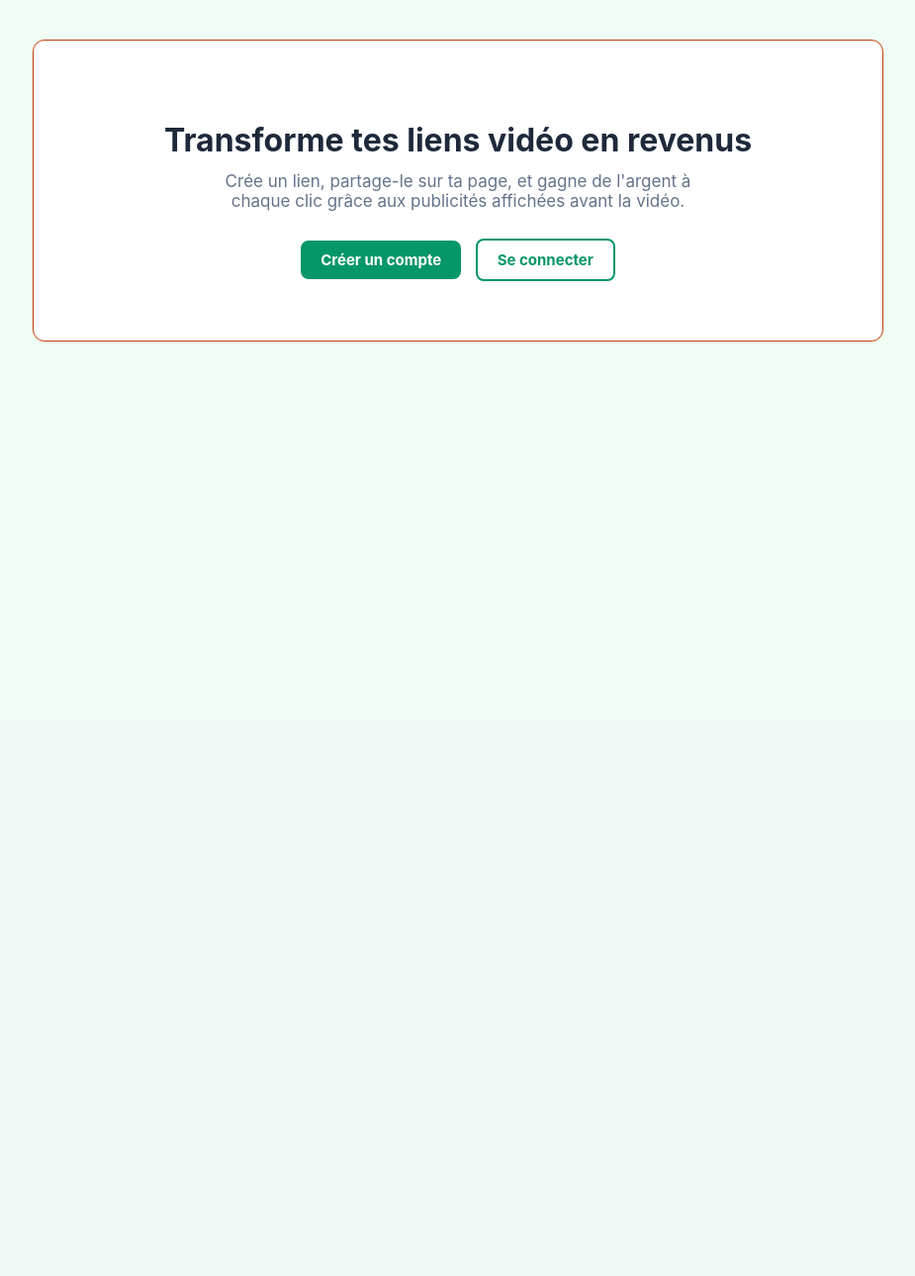
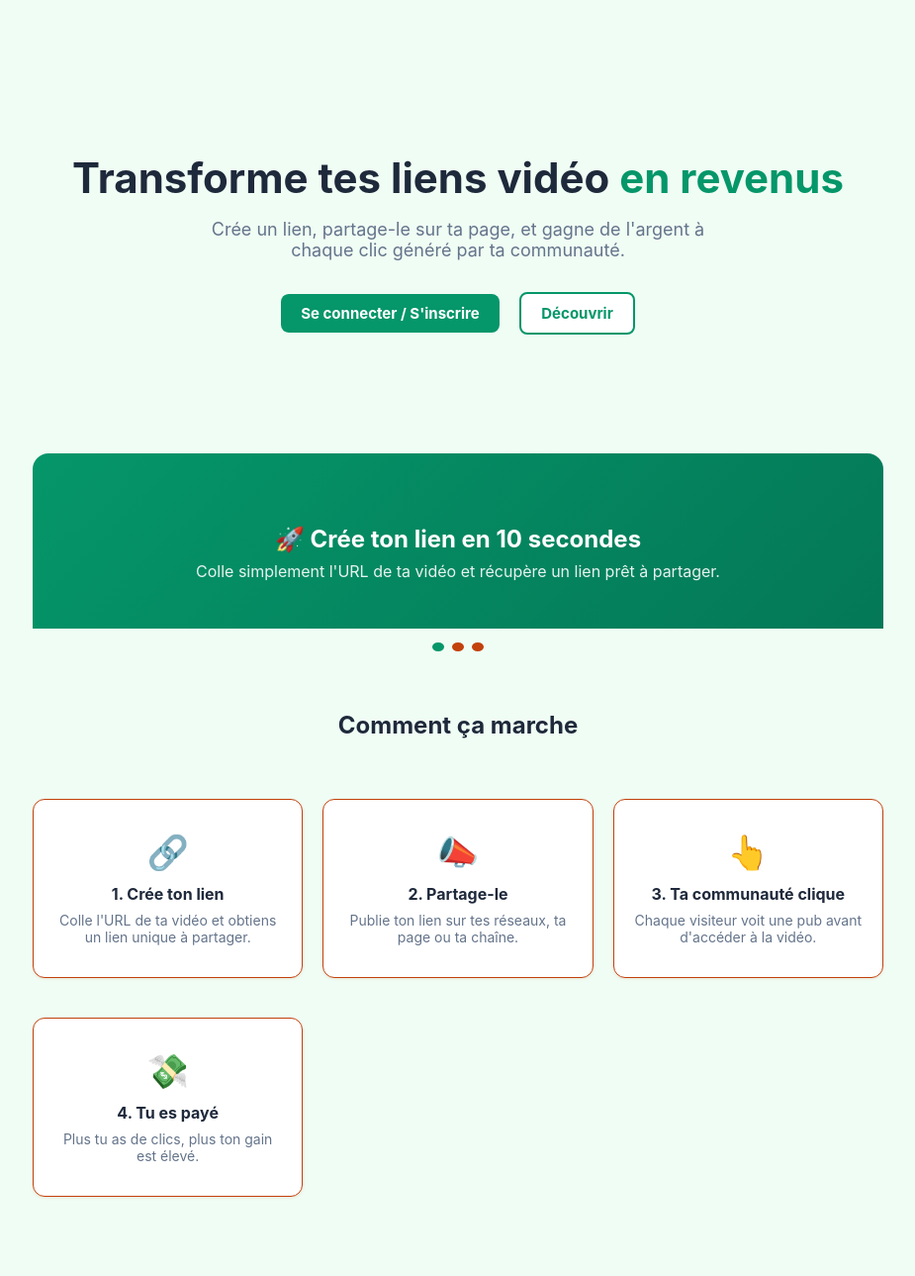
Before and after one commit to adamasavadogoel12-coder/linkcash, a Django app: page / in a window 1280 px wide. Shown: the part 72-1361 px from the top of the page at 99% size, without its empty margins (177-1102 px from the left). Before the commit the page ends 419 px from the top, so only its background shows below. Run offline with Django 5.2, Linux system fonts and the light colour scheme.

Commit message:
Update home.html

```diff
--- a/links/templates/links/home.html
+++ b/links/templates/links/home.html
@@ -1,12 +1,179 @@
 {% extends 'links/base.html' %}
-{% block title %}MonSiteLink – Accueil{% endblock %}
+{% block title %}MonSiteLink – Partage, clique, gagne{% endblock %}
+
 {% block content %}
-<div class="card" style="text-align:center; padding: 60px 24px;">
-  <h1 style="font-size: 32px; margin-bottom: 12px;">Transforme tes liens vidéo en revenus</h1>
-  <p style="color: var(--text-light); font-size: 17px; max-width: 500px; margin: 0 auto 28px;">
-    Crée un lien, partage-le sur ta page, et gagne de l'argent à chaque clic grâce aux publicités affichées avant la vidéo.
-  </p>
-  <a href="{% url 'signup' %}" class="btn btn-primary" style="margin-right:10px;">Créer un compte</a>
-  <a href="{% url 'login' %}" class="btn btn-outline">Se connecter</a>
+
+<!-- AOS (Animate On Scroll) -->
+<link href="https://cdnjs.cloudflare.com/ajax/libs/aos/2.3.4/aos.css" rel="stylesheet">
+
+<style>
+  .hero {
+    text-align: center;
+    padding: 80px 20px 60px;
+  }
+  .hero h1 {
+    font-size: 42px;
+    line-height: 1.2;
+    margin-bottom: 16px;
+  }
+  .hero h1 span { color: var(--primary); }
+  .hero p {
+    font-size: 18px;
+    color: var(--text-light);
+    max-width: 560px;
+    margin: 0 auto 32px;
+  }
+  .hero-cta a {
+    margin: 0 8px;
+    transition: transform 0.2s ease, box-shadow 0.2s ease;
+  }
+  .hero-cta a:hover {
+    transform: translateY(-2px);
+    box-shadow: 0 6px 16px rgba(5,150,105,0.25);
+  }
+
+  /* Carrousel */
+  .slider-wrap {
+    max-width: 900px;
+    margin: 60px auto;
+    position: relative;
+    overflow: hidden;
+    border-radius: 16px;
+  }
+  .slider-track {
+    display: flex;
+    transition: transform 0.5s ease;
+  }
+  .slide {
+    min-width: 100%;
+    background: linear-gradient(135deg, var(--primary), #047857);
+    color: white;
+    padding: 48px 32px;
+    text-align: center;
+  }
+  .slide h3 { font-size: 24px; margin-bottom: 8px; }
+  .slide p { opacity: 0.9; margin: 0; }
+  .slider-dots {
+    display: flex;
+    justify-content: center;
+    gap: 8px;
+    margin-top: 14px;
+  }
+  .dot {
+    width: 9px; height: 9px;
+    border-radius: 50%;
+    background: var(--border);
+    cursor: pointer;
+    border: none;
+  }
+  .dot.active { background: var(--primary); }
+
+  /* Grille de fonctionnalités */
+  .features {
+    display: grid;
+    grid-template-columns: repeat(auto-fit, minmax(220px, 1fr));
+    gap: 20px;
+    margin: 60px 0;
+  }
+  .feature-card {
+    text-align: center;
+    padding: 32px 20px;
+    transition: transform 0.25s ease, box-shadow 0.25s ease;
+  }
+  .feature-card:hover {
+    transform: translateY(-4px);
+    box-shadow: 0 10px 24px rgba(0,0,0,0.08);
+  }
+  .feature-icon { font-size: 34px; margin-bottom: 12px; }
+  .feature-card h4 { margin: 0 0 8px; }
+  .feature-card p { color: var(--text-light); font-size: 14px; margin: 0; }
+</style>
+
+<!-- HERO -->
+<section class="hero" data-aos="fade-up">
+  <h1>Transforme tes liens vidéo <span>en revenus</span></h1>
+  <p>Crée un lien, partage-le sur ta page, et gagne de l'argent à chaque clic généré par ta communauté.</p>
+  <div class="hero-cta">
+    <a href="{% url 'signup' %}" class="btn btn-primary">Se connecter / S'inscrire</a>
+    <a href="#features" class="btn btn-outline">Découvrir</a>
+  </div>
+</section>
+
+<!-- CARROUSEL -->
+<div class="slider-wrap" data-aos="fade-up" data-aos-delay="100">
+  <div class="slider-track" id="sliderTrack">
+    <div class="slide">
+      <h3>🚀 Crée ton lien en 10 secondes</h3>
+      <p>Colle simplement l'URL de ta vidéo et récupère un lien prêt à partager.</p>
+    </div>
+    <div class="slide">
+      <h3>📈 Suis tes clics en temps réel</h3>
+      <p>Ton dashboard affiche le nombre de clics généré par chacun de tes liens.</p>
+    </div>
+    <div class="slide">
+      <h3>💰 Plus de clics, plus de revenus</h3>
+      <p>Chaque clic sur ton lien compte — partage-le partout où ta communauté te suit.</p>
+    </div>
+  </div>
+  <div class="slider-dots" id="sliderDots"></div>
 </div>
+
+<!-- GRILLE DE FONCTIONNALITÉS -->
+<section id="features">
+  <h2 style="text-align:center;" data-aos="fade-up">Comment ça marche</h2>
+  <div class="features">
+    <div class="card feature-card" data-aos="fade-up" data-aos-delay="0">
+      <div class="feature-icon">🔗</div>
+      <h4>1. Crée ton lien</h4>
+      <p>Colle l'URL de ta vidéo et obtiens un lien unique à partager.</p>
+    </div>
+    <div class="card feature-card" data-aos="fade-up" data-aos-delay="100">
+      <div class="feature-icon">📣</div>
+      <h4>2. Partage-le</h4>
+      <p>Publie ton lien sur tes réseaux, ta page ou ta chaîne.</p>
+    </div>
+    <div class="card feature-card" data-aos="fade-up" data-aos-delay="200">
+      <div class="feature-icon">👆</div>
+      <h4>3. Ta communauté clique</h4>
+      <p>Chaque visiteur voit une pub avant d'accéder à la vidéo.</p>
+    </div>
+    <div class="card feature-card" data-aos="fade-up" data-aos-delay="300">
+      <div class="feature-icon">💸</div>
+      <h4>4. Tu es payé</h4>
+      <p>Plus tu as de clics, plus ton gain est élevé.</p>
+    </div>
+  </div>
+</section>
+
+<!-- AOS JS -->
+<script src="https://cdnjs.cloudflare.com/ajax/libs/aos/2.3.4/aos.js"></script>
+<script>
+  AOS.init({ duration: 700, once: true });
+
+  // Carrousel automatique simple
+  (function() {
+    const track = document.getElementById('sliderTrack');
+    const dotsWrap = document.getElementById('sliderDots');
+    const slides = track.children;
+    let index = 0;
+
+    for (let i = 0; i < slides.length; i++) {
+      const dot = document.createElement('button');
+      dot.className = 'dot' + (i === 0 ? ' active' : '');
+      dot.addEventListener('click', () => goTo(i));
+      dotsWrap.appendChild(dot);
+    }
+
+    function goTo(i) {
+      index = i;
+      track.style.transform = `translateX(-${index * 100}%)`;
+      [...dotsWrap.children].forEach((d, di) => d.classList.toggle('active', di === index));
+    }
+
+    setInterval(() => {
+      goTo((index + 1) % slides.length);
+    }, 4000);
+  })();
+</script>
+
 {% endblock %}
```
